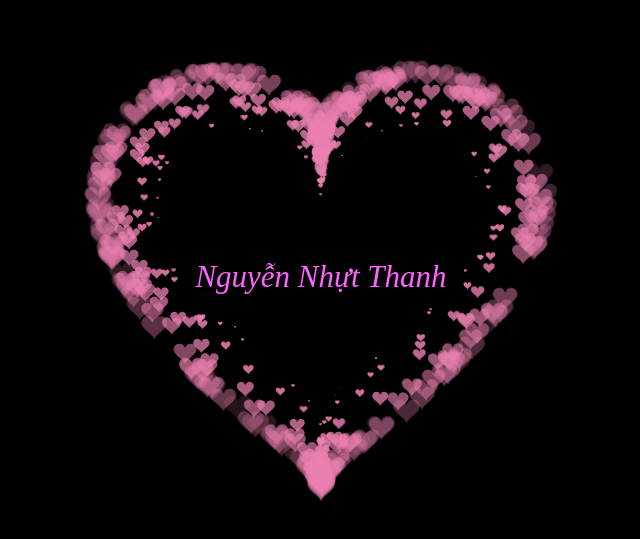
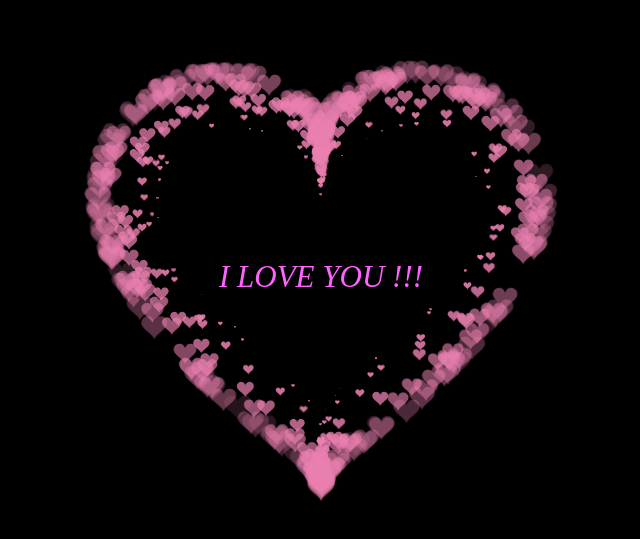
Before and after one commit to Nhut-thanh/Nhut-thanh, a plain HTML site: page traitim.html in a window 1280 px wide. Shown: the part 123-662 px from the top of the page, without its empty margins (319-959 px from the left). Drawn offline with Linux system fonts and the light colour scheme.

Commit message:
Update traitim.html
Signed-off-by: Nhut-thanh <116048152+Nhut-thanh@users.noreply.github.com>

```diff
--- a/traitim.html
+++ b/traitim.html
@@ -527,7 +527,7 @@ var ParticlePool = (function() {
   align-items: center;
   justify-content: center;
   margin-bottom: 5px;
-  text-align: center;">Nguyễn Nhựt Thanh
+  text-align: center;"> I LOVE YOU !!!
 </div>
 <script>
 
```
